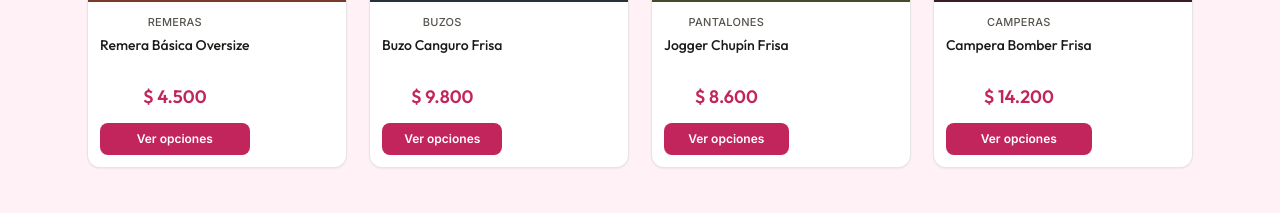
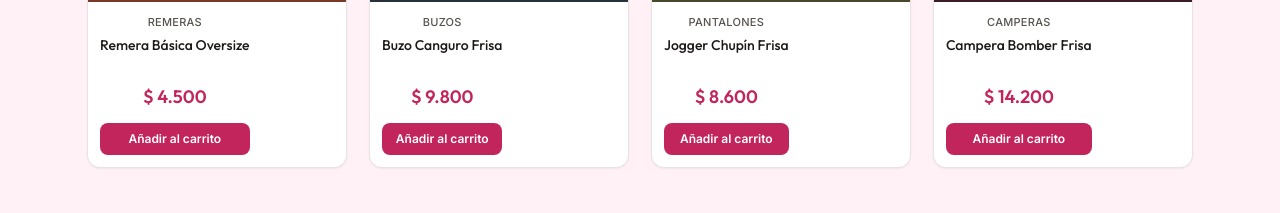
Before and after one commit to imanol27019/catalogo-ecommerce, a React (Vite) app: page / in a window 1280 px wide. Shown: the part 1160-1373 px from the top of the page. Built offline with nearby package versions, Linux system fonts and the light colour scheme; no server answers.

Commit message:
Modifico el texto de la card

```diff
--- a/src/components/catalog/ProductCard.tsx
+++ b/src/components/catalog/ProductCard.tsx
@@ -58,7 +58,7 @@ export function ProductCard({ product, onSelect }: ProductCardProps) {
           <span className="font-heading text-lg font-semibold text-brand-600">{formatCurrency(price)}</span>
         </div>
         <span className="mt-2 w-full rounded-lg bg-brand-600 py-2 text-xs font-semibold text-white transition-colors group-hover:bg-brand-700">
-          Ver opciones
+          Añadir al carrito
         </span>
       </div>
     </button>
```
